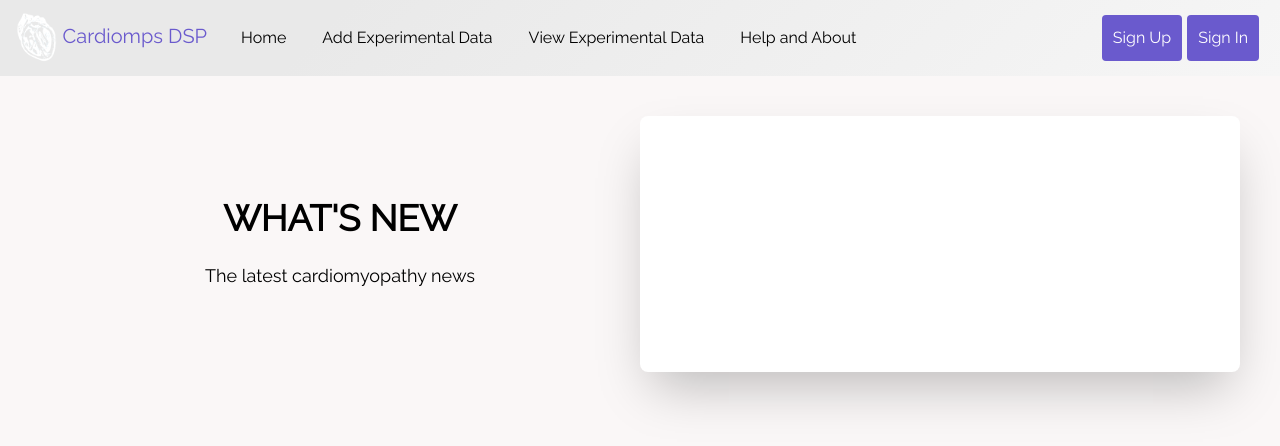
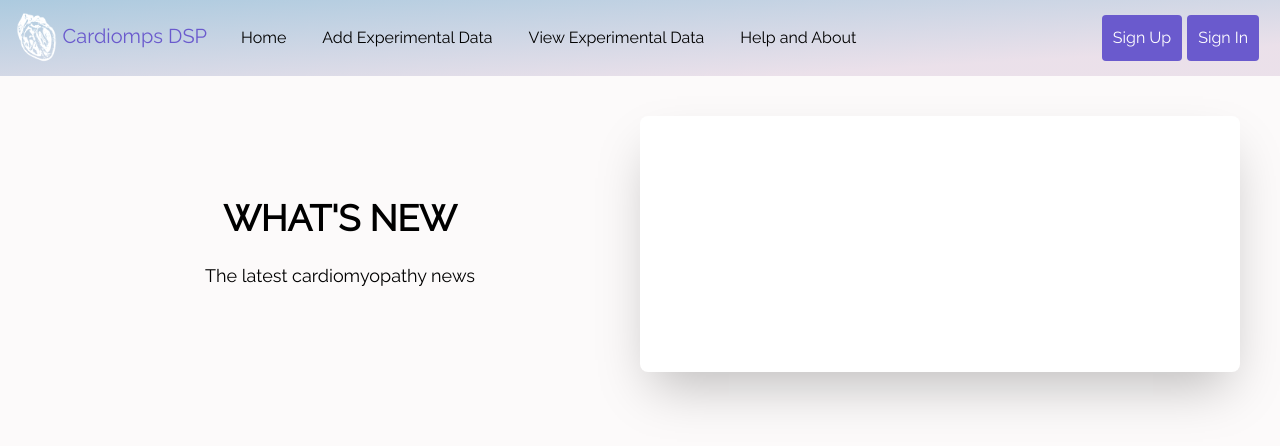
Before and after one commit to johnAdvancedWeb/CardiompsDataSharingPlatform, a Vue app in the folder client/: page / in a window 1280 px wide. Shown: the top 446 px of the page. Built offline with nearby package versions, Linux system fonts and the light colour scheme; what @fortawesome/fontawesome, vue3-apexcharts would draw is missing.

Commit message:
new gradient added with transparency options

```diff
--- a/client/src/assets/css/variables.scss
+++ b/client/src/assets/css/variables.scss
@@ -2,10 +2,10 @@
 :root {
   @media (prefers-color-scheme: light) {
     //[data-theme="light"] {
-      --navbarBackground: linear-gradient(315deg, #f6f6f6 0%, #e9e9e9 74%);
+      --navbarBackground: linear-gradient(to bottom right, rgba(40, 132, 184, 0.45) -20%, rgba(209, 186, 210, 0.4) 80%);
       --logoText: var(--actionBackground);
 
-      --bodyBackground: rgb(250, 247, 247);
+      --bodyBackground: rgb(250, 247, 247, 0.5);
       --bodyText: #000000;
 
       --secondaryBackground: rgb(255, 255, 255);
```
